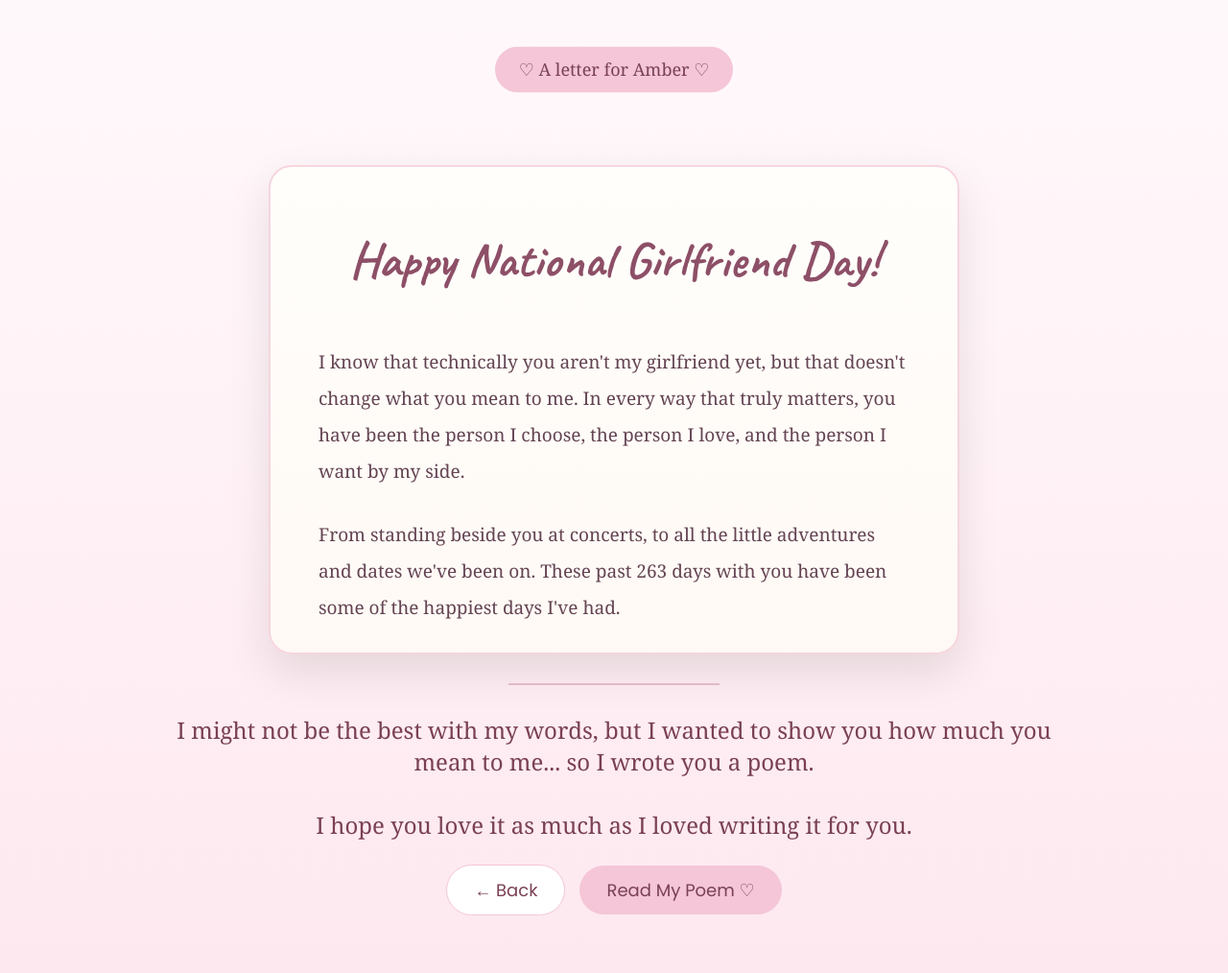
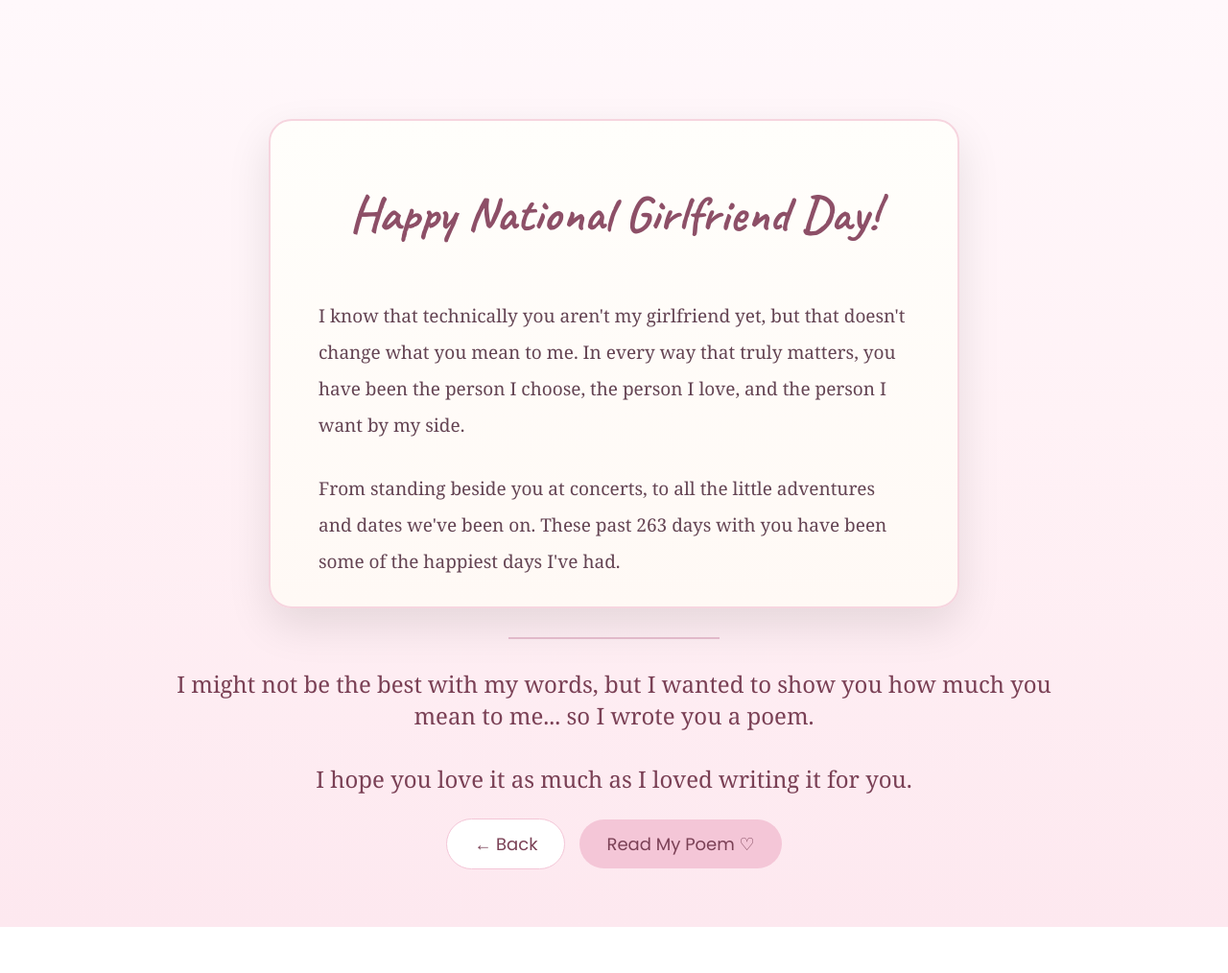
Before and after one commit to ceceararcode/for-amber, a plain HTML site: page letter.html in a window 1280 px wide. Shown: the whole page at 96% size. After the commit the page ends 966 px from the top, so only its background shows below. Drawn offline with Linux system fonts and the light colour scheme.

Commit message:
Add files via upload

```diff
--- a/letter.html
+++ b/letter.html
@@ -13,9 +13,6 @@
 <body>
     <div class="letter-page">
         <div class="top-message">
-            <div class="bubble">
-                ♡ A letter for Amber ♡
-            </div>
         </div>
 
 <br><br>
```
